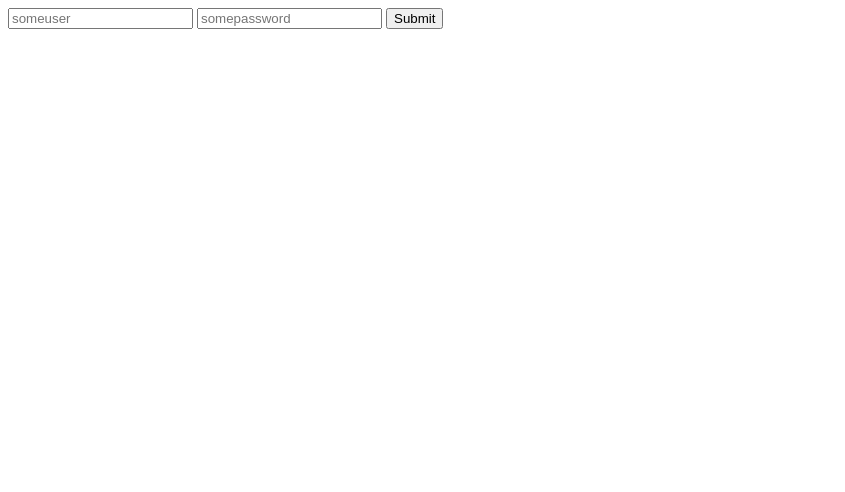
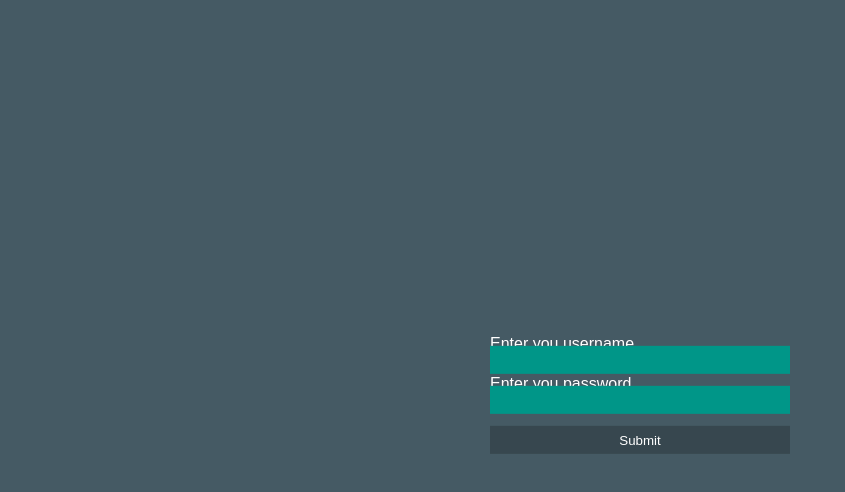
Before and after one commit to poud/Learn, a website: page frontend/login.html in a window 1280 px wide. Shown: the whole page, without its empty margins (0-845 px from the left). Drawn offline with Linux system fonts and the light colour scheme.

Commit message:
Fikset litt på css

```diff
--- a/backend/server.js
+++ b/backend/server.js
@@ -10,7 +10,7 @@ app.use(cookieSession({
 }));
 
 var users = {
-  "pokemil": "balle",
+  "emil": "emilemil",
   "freekh": "kulfyr",
 };
 
--- a/frontend/login.html
+++ b/frontend/login.html
@@ -1,5 +1,83 @@
+<head>
+<style>
+body {
+  background-color: #455A64;
+}
+input[type=text]{
+  font-family: sans-serif;
+  background-color:#009688;
+  position: absolute;
+  justify-content: center;
+  align-items: center;
+  flex-direction: column;
+  padding-top: 0.5em;
+  padding-bottom: 0.5em;
+  width: 300px;
+  left: 50% ;
+  top: 45%;
+  transform: translate(-50%, -50%);
+  border: none;
+  color: white;
+}
+input[type=password]{
+  font-family: sans-serif;
+  background-color:#009688;
+  position: absolute;
+  justify-content: center;
+  align-items: center;
+  flex-direction: column;
+  padding-top: 0.5em;
+  padding-bottom: 0.5em;
+  width: 300px;
+  left: 50% ;
+  top: 50%;
+  transform: translate(-50%, -50%);
+  border: none;
+  color: white;
+}
+input[type=submit]{
+  font-family: sans-serif;
+  background-color: #37474F;
+  position: absolute;
+  justify-content: center;
+  align-items: center;
+  flex-direction: column;
+  padding-top: 0.5em;
+  padding-bottom: 0.5em;
+  width: 300px;
+  left: 50% ;
+  top: 55%;
+  transform: translate(-50%, -50%);
+  border: none;
+  color: white;
+}
+.p {
+  font-family: sans-serif;
+  position: absolute;
+  justify-content: center;
+  align-items: center;
+  flex-direction: column;
+  padding-top: 0.5em;
+  padding-bottom: 0.5em;
+  width: 300px;
+  left: 50% ;
+  transform: translate(-50%, -50%);
+  border: none;
+  color: white;
+}
+#password {
+    top: 46%;
+}
+#username {
+    top: 41%;
+}
+
+</style>
+</head>
 <form method="POST" action="/login">
-  <input type="text" name="username" placeholder="someuser">
-  <input type="password" name="password" placeholder="somepassword">
+  <p id="username" class="p">Enter you username</p>
+  <input type="text" name="username">
+  <p id="password" class="p">Enter you password</p>
+  <input type="password" name="password">
   <input type="submit">
 </form>
--- a/frontend/snake.css
+++ b/frontend/snake.css
@@ -1,27 +1,11 @@
+
 body {
   min-width: 400px;
-  background-color: black;
+  background-color: #37474F;
 }
-#username {
+.menu {
   color: #fff;
   font-family: sans-serif;
-}
-#xp {
-  color: #fff;
-  font-family: sans-serif;
-}
-#lvl {
-  color: #fff;
-  font-family: sans-serif;;
-}
-#tokens {
-  color: #fff;
-  font-family: sans-serif;;
-}
-#shop {
-  font-family: sans-serif;;
-  background-color: green;
-
 }
 #notice {
   position: absolute;
@@ -93,14 +77,14 @@ body {
 }
 
 .Board {
-  border-collapse: collapse;
   border-spacing: 0px;
+  border-radius: 1px;
+  border-style: solid;
 }
 
 .Board-Cell {
   width: 10px;
   height: 10px;
-  background-color: white;
 }
 
 .Board-Snake-Tail {
@@ -114,3 +98,29 @@ body {
 .Board-Token {
   background-color: orange;
 }
+
+#logout {
+  text-decoration: none;
+  color: white;
+  font-family: sans-serif;
+  position: absolute;
+  display: block;
+  justify-content: center;
+  align-items: center;
+  flex-direction: column;
+  right: 1% ;
+  top: 1%;
+}
+
+#bar {
+    position: absolute;
+    width: 50%;
+    height: 30px;
+    background-color: grey;
+}
+#xpBar {
+    position: absolute;
+    width: 0%;
+    height: 30px;
+    background-color: red;
+}
```
Also changed, not shown: frontend/snake.html (+10 -8 lines), frontend/snake.js (+12 -1 lines), 6 other files.
